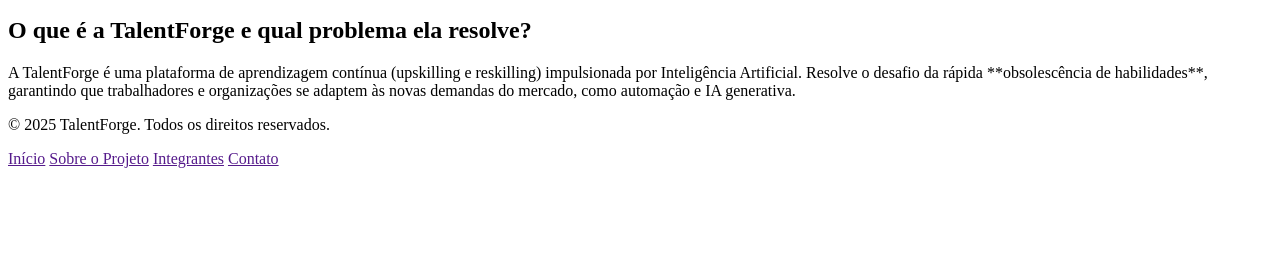
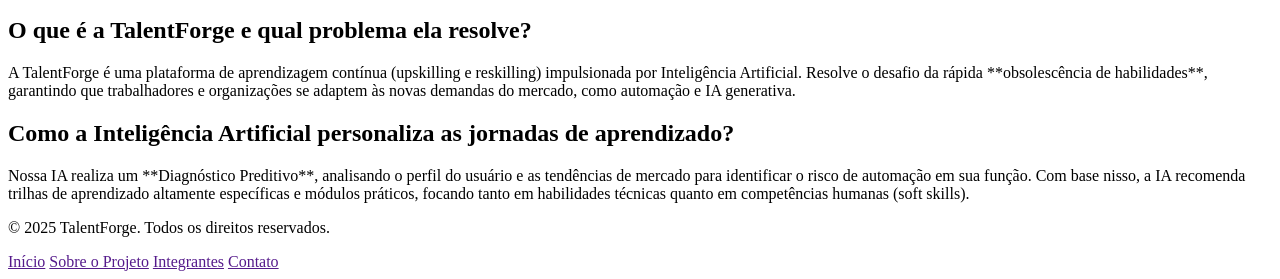
Before and after one commit to Sprint1-Front/GLOBAL-SOLUTION, a plain HTML site: page pages/faq.html in a window 1280 px wide. Shown: the part 2896-3175 px from the top of the page. Before the commit the page ends 3072 px from the top, so only its background shows below. Drawn offline with Linux system fonts and the light colour scheme; files whose address does not match are found by name.

Commit message:
feat: segunda div criada com resposata de como a IA te ajuda

```diff
--- a/pages/faq.html
+++ b/pages/faq.html
@@ -54,6 +54,14 @@
                             **obsolescência de habilidades**, garantindo que trabalhadores e organizações se adaptem às
                             novas demandas do mercado, como automação e IA generativa.</p>
                     </div>
+                    <div class="faq-item">
+                        <h2 class="faq-question">Como a Inteligência Artificial personaliza as jornadas de aprendizado?
+                        </h2>
+                        <p class="faq-answer">Nossa IA realiza um **Diagnóstico Preditivo**, analisando o perfil do
+                            usuário e as tendências de mercado para identificar o risco de automação em sua função. Com
+                            base nisso, a IA recomenda trilhas de aprendizado altamente específicas e módulos práticos,
+                            focando tanto em habilidades técnicas quanto em competências humanas (soft skills).</p>
+                    </div>
                 </div>
             </div>
         </section>
```
